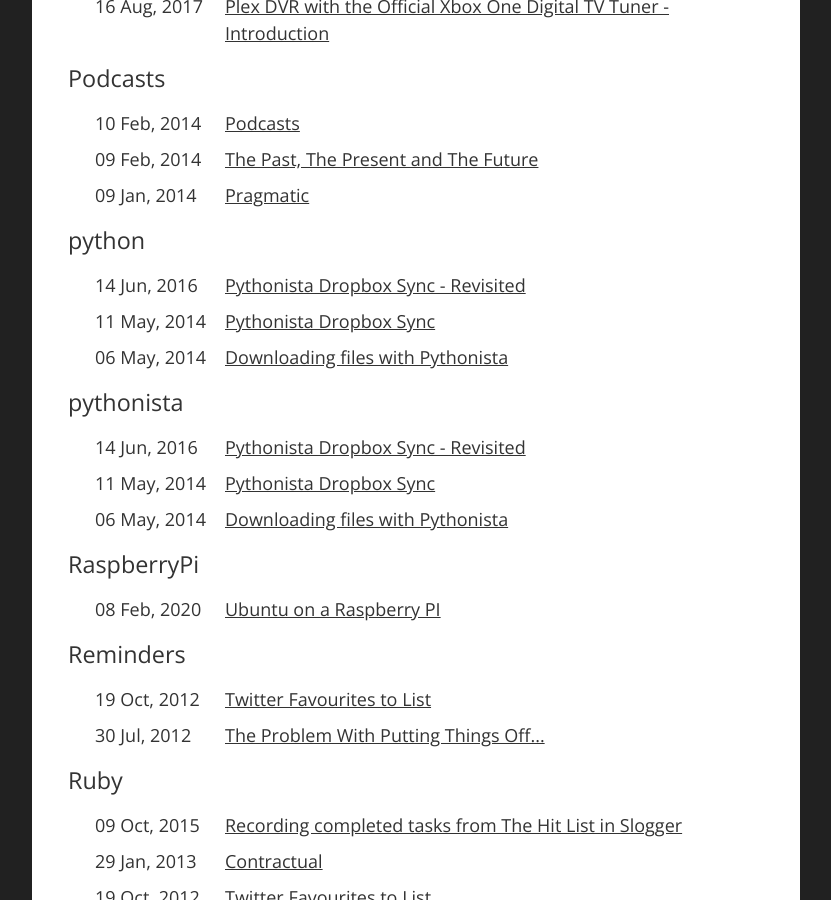
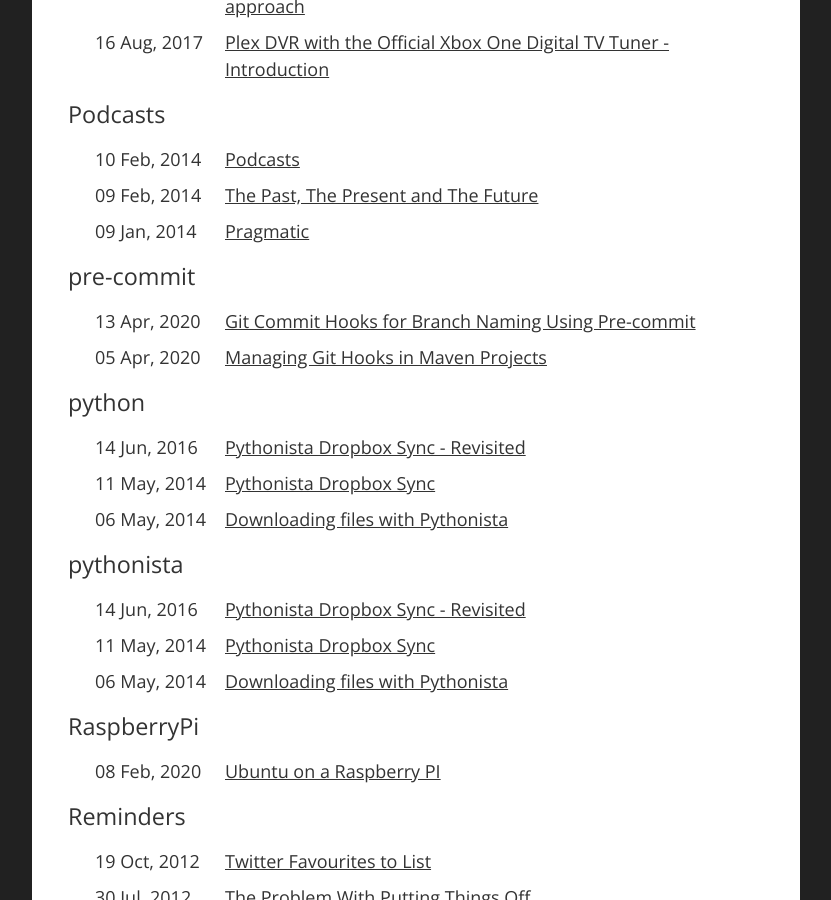
Before and after one commit to dhutchison/dhutchison.github.io, a Jekyll site: the page built from archives/tags.html, in a window 1280 px wide and 900 px high, scrolled down 5603 px. Shown: the whole window, without its empty margins (224-1055 px from the left). Built offline with Jekyll 4.4.1, drawn with Linux system fonts in a browser that asks for light colours; part of the change alters nothing that is shown; some of the changed text lies outside the part shown.

Commit message:
New post: Git Commit Hooks for Branch Naming Using Pre-commit

```diff
--- a/_posts/2020-04-05-managing-git-hooks-in-maven-projects.markdown
+++ b/_posts/2020-04-05-managing-git-hooks-in-maven-projects.markdown
@@ -5,6 +5,7 @@ categories:
 tags:
 - maven
 - git
+- pre-commit
 summary: How to install Git Hooks as part of the Maven Lifecycle
 date: 2020-04-05 23:17
 slug: managing-git-hooks-in-maven-projects
--- /dev/null
+++ b/_posts/2020-04-13-git-commit-hooks-for-branch-naming-pre-commit.markdown
@@ -0,0 +1,87 @@
+---
+title: Git Commit Hooks for Branch Naming Using Pre-commit
+categories:
+- Development
+tags:
+- pre-commit
+- git
+summary: How to use git hooks to enforce branch naming conventions
+date: 2020-04-13 21:50
+slug: git-commit-hooks-for-branch-naming-pre-commit
+---
+In many organisations there are conventions on how Git branches should be named. As with all aspects of code quality, it is better to be able to identify these issues before they are pushed into version control.
+
+There is not a hook that we can specifically use at the point that a branch is created, so the best we can do is ensure that commits are not made to the newly created branch.
+
+<!--more-->
+
+## Using Pre-commit
+
+If we are using [pre-commit][precommit], like in our [previous post]({% post_url 2020-04-05-managing-git-hooks-in-maven-projects %}), this can be achieved by using the out-of-the-box [no-commit-to-branch][no-commit-to-branch-hook] hook. This is designed to protect specific branches from direct checkins, but can also take in zero or more `pattern` parameters for regex patterns. By using negations in the regex we can prevent commits to branches which do not match the naming convention.
+
+With this example `.pre-commit-hooks.yaml`, only branch names starting with "fix/" or "feat/" followed by some alphanumeric description will be accepted.
+
+~~~ yaml
+- repo: https://github.com/pre-commit/pre-commit-hooks
+  rev: v2.2.1
+  hooks:
+      - id: no-commit-to-branch
+        args: ['--pattern', '^(?!((fix|feat)\/[a-zA-Z0-9\-]+)$).*']
+~~~
+
+Attempting to commit to "master" now will fail, as it does not meet the branch naming rules.
+
+~~~ bash
+MacBook:git-hooks-scratch dhutchison$ git status | grep 'On branch'
+On branch master
+MacBook:git-hooks-scratch dhutchison$ git commit -m "Added pre-commit hooks"
+Don't commit to branch...................................................Failed
+- hook id: no-commit-to-branch
+- exit code: 1
+~~~
+
+If we create a branch that matches the naming scheme then it will work.
+
+~~~ bash
+MacBook:git-hooks-scratch dhutchison$ git checkout -b 'feat/01-my-test-feature'
+Switched to a new branch 'feat/01-my-test-feature'
+MacBook:git-hooks-scratch dhutchison$ git add .pre-commit-config.yaml
+MacBook:git-hooks-scratch dhutchison$ git commit -m "Added pre-commit hooks"
+Don't commit to branch...................................................Passed
+[feat/01-my-test-feature 7e1b3bd] Added pre-commit hooks
+ 1 file changed, 5 insertions(+)
+ create mode 100644 .pre-commit-config.yaml
+~~~
+
+## Renaming a Branch
+
+Now we have a Git commit hook in place that restricts branch naming at the point of performing commits, developers will need a way to fix their branch names.
+
+~~~ bash
+# Create a branch that will fail our naming restrictions
+MacBook:git-hooks-scratch dhutchison$ git checkout -b 'my-badly-named-branch'
+Switched to a new branch 'my-badly-named-branch'
+# Create a test file and try to commit it
+MacBook:git-hooks-scratch dhutchison$ touch my-great-file
+MacBook:git-hooks-scratch dhutchison$ git add my-great-file
+MacBook:git-hooks-scratch dhutchison$ git commit -m "test-commit"
+Don't commit to branch...................................................Failed
+- hook id: no-commit-to-branch
+- exit code: 1
+~~~
+
+Renaming the current branch is as easy as running `git branch -m <newname>`
+
+~~~ bash
+# Rename the branch
+MacBook:git-hooks-scratch dhutchison$ git branch -m 'feat/02-my-great-files'
+# Try committing again
+MacBook:git-hooks-scratch dhutchison$ git commit -m "test-commit"
+Don't commit to branch...................................................Passed
+[feat/02-my-great-files e63a966] test-commit
+ 1 file changed, 0 insertions(+), 0 deletions(-)
+ create mode 100644 my-great-file
+~~~
+
+[no-commit-to-branch-hook]: https://github.com/pre-commit/pre-commit-hooks#no-commit-to-branch "pre-commit/pre-commit-hooks: Some out-of-the-box hooks for pre-commit"
+[precommit]: https://pre-commit.com "pre-commit"
```
